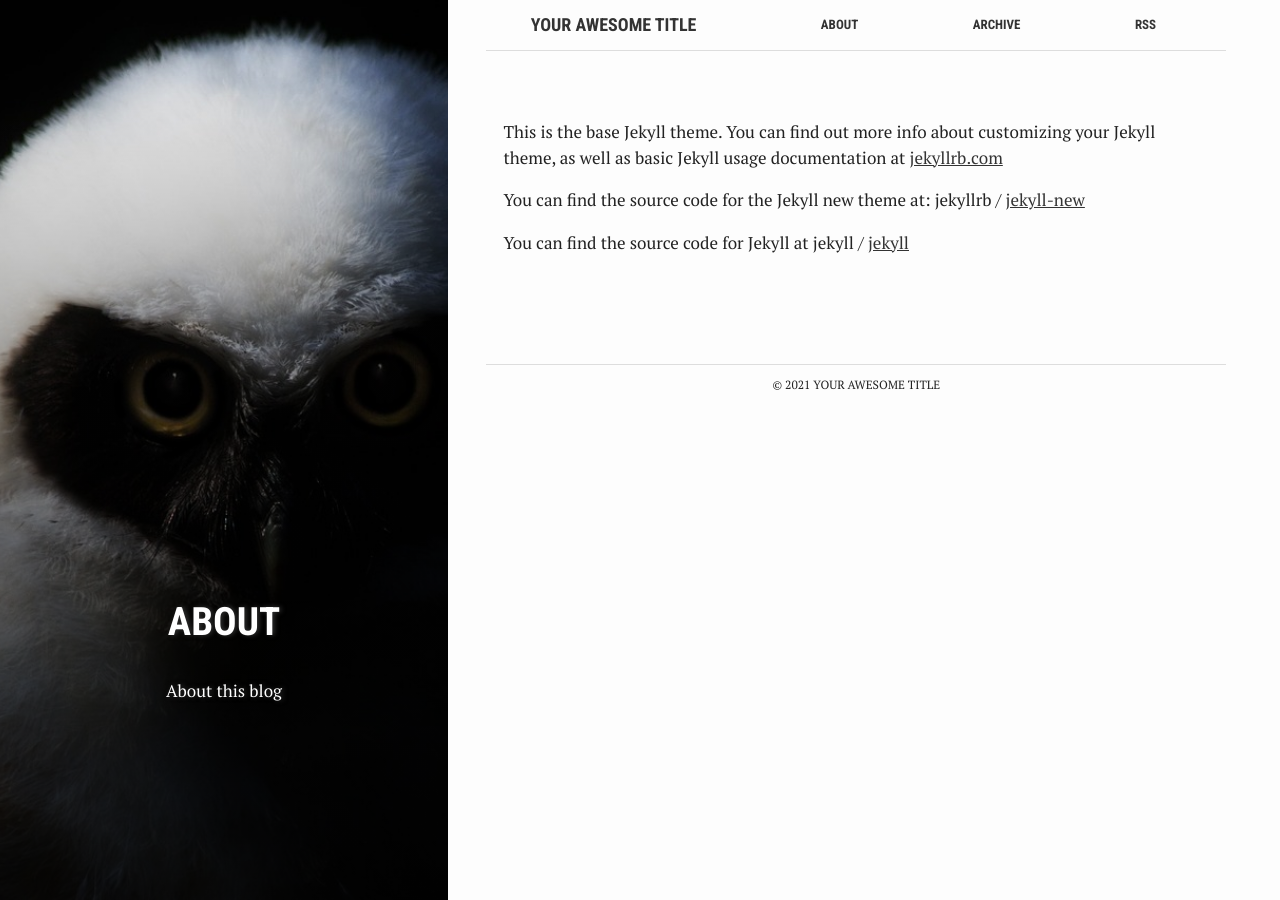
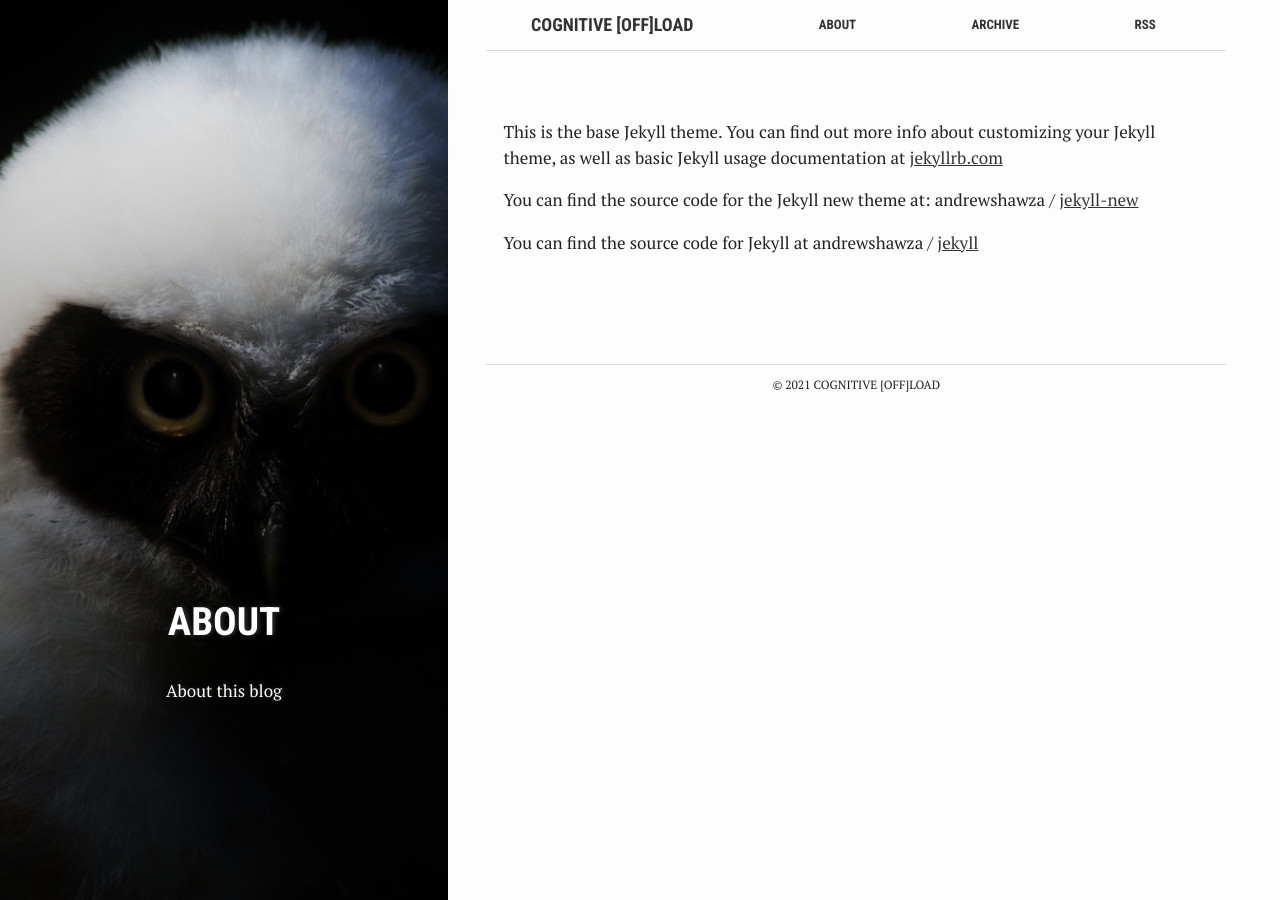
Before and after one commit to andrewshawza/cognitive, a Jekyll site: the page built from about.md, in a window 1280 px wide. Built offline with Jekyll 4.4.1, drawn with Linux system fonts in a browser that asks for light colours.

Commit message:
Updated blog title and social usernames

```diff
--- a/_config.yml
+++ b/_config.yml
@@ -6,7 +6,7 @@
 # 'jekyll serve'. If you change this file, please restart the server process.
 
 # Site settings
-title: Your awesome title
+title: COGNITIVE [OFF]LOAD
 email: your-email@domain.com
 description: > # this means to ignore newlines until "baseurl:"
   Write an awesome description for your new site here. You can edit this
@@ -15,8 +15,8 @@ description: > # this means to ignore newlines until "baseurl:"
 baseurl: "/cognitive" # the subpath of your site, e.g. /blog
 lang: "en"
 url: "https://andrewshawza.github.io" # the base hostname & protocol for your site
-twitter_username: jekyllrb
-github_username:  jekyll
+twitter_username: andrewshawza
+github_username:  andrewshawza
 disqus_username:
 
 # Build settings
```
